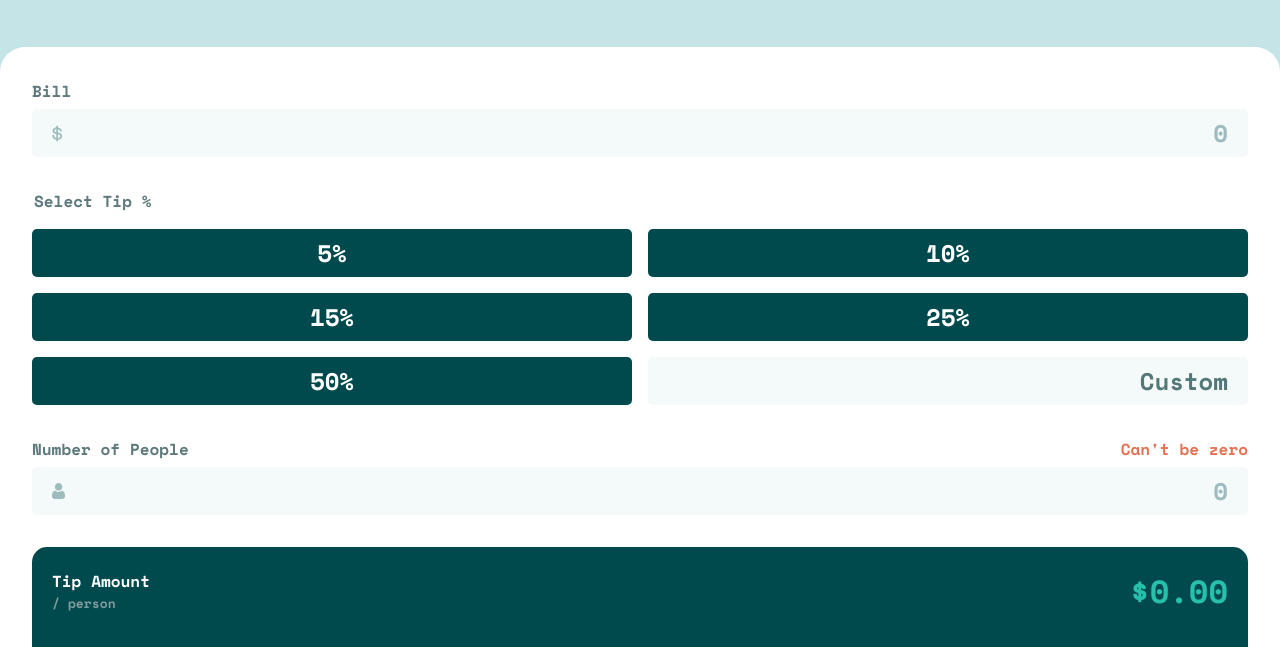
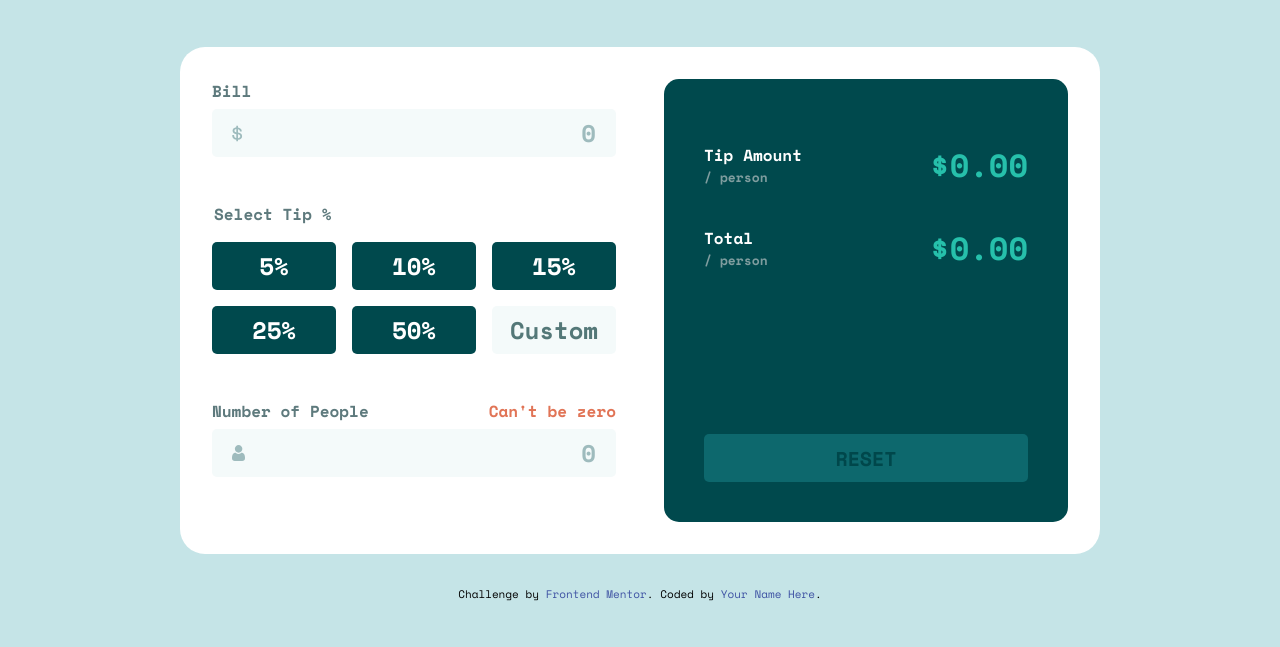
Before and after one commit to manolobrown/tip-calculator-app, a website: page index.html in a window 1280 px wide. Shown: the part 107-754 px from the top of the page. Drawn offline with nearby package versions, Linux system fonts and the light colour scheme; files that its build step writes are made by us from their sources.

Commit message:
[UPDATE] Layout Adjustments for Medium and Large Screens

```diff
--- a/index.html
+++ b/index.html
@@ -30,7 +30,8 @@
         <img src="./images/logo.svg" alt="">
       </div>
     </header>
-    <section class="container splitter d-flex">
+    <section class="container splitter">
+      <div class="d-flex d-flex-row">
         <div class="col">
           <div class="bill">
             <label class="form-label" for="bill">Bill</label>
@@ -87,6 +88,7 @@
             <button>Reset</button>
           </div>
         </div>
+      </div>
     </section>
   </main>
   <div class="attribution">
--- a/src/scss/components/radio.scss
+++ b/src/scss/components/radio.scss
@@ -38,3 +38,18 @@
     background-color: var(--strong-cyan);
     color: var(--dark-cyan);
 }
+
+@include breakpoint(medium) {
+    .form-check-group {
+        grid-template-columns: repeat(3,1fr);
+    }
+}
+
+@include breakpoint(large) {
+    .form-check-input {
+        padding: 0 rem(16);
+        &::placeholder {
+            text-align: center;
+        }
+    }
+}
--- a/src/scss/globals/grid.scss
+++ b/src/scss/globals/grid.scss
@@ -5,8 +5,27 @@
     flex-wrap:wrap;
 }
 
+.d-flex-row {
+    margin-right: - rem(24);
+    margin-left: - rem(24);
+}
+
 .col {
     flex: 0 0 100%;
     max-width: 100%;
     width: 100%;
+    padding: 0 rem(24);
 }
+
+.container {
+    max-width: 57.5em;
+    margin-right: auto;
+    margin-left: auto;
+}
+
+@include breakpoint(large) {
+    .col {
+        flex: 0 0 50%;
+        max-width: 50%;
+    }
+}
--- a/src/scss/layout/splitter.scss
+++ b/src/scss/layout/splitter.scss
@@ -2,7 +2,7 @@
 
 .splitter {
     background-color: var(--white);
-    border-radius: 25px 25px 0 0;
+    border-radius: rem(25) rem(25) 0 0;
     padding: rem(32);
     margin-bottom: rem(32);
 
@@ -10,4 +10,12 @@
     .form-control, .select-tip {
         margin-bottom: rem(32);
     }
+
+    @include breakpoint(large) {
+        border-radius: rem(25);
+
+        .form-control, .select-tip {
+            margin-bottom: rem(45);
+        }
+    }
 }
--- a/src/scss/layout/totals.scss
+++ b/src/scss/layout/totals.scss
@@ -1,7 +1,7 @@
 @use '../util/' as *;
 
 .totals {
-    padding: rem(20);
+    padding: rem(45) rem(24) rem(24);
     background-color: var(--dark-cyan);
     border-radius: rem(15);
     font-weight: 700;
@@ -54,3 +54,22 @@
         background-color: var(--strong-cyan);
     }
 }
+
+@include breakpoint(medium) {
+    .totals {
+        padding: rem(62) rem(40) rem(40);
+    }
+}
+
+@include breakpoint(large) {
+    .totals {
+        height: 100%;
+        display: flex;
+        flex-wrap: wrap;
+        flex-direction: column;
+
+        button {
+            margin-top: auto;
+        }
+    }
+}
```
Lines whose indentation alone changed are shown as unchanged.
